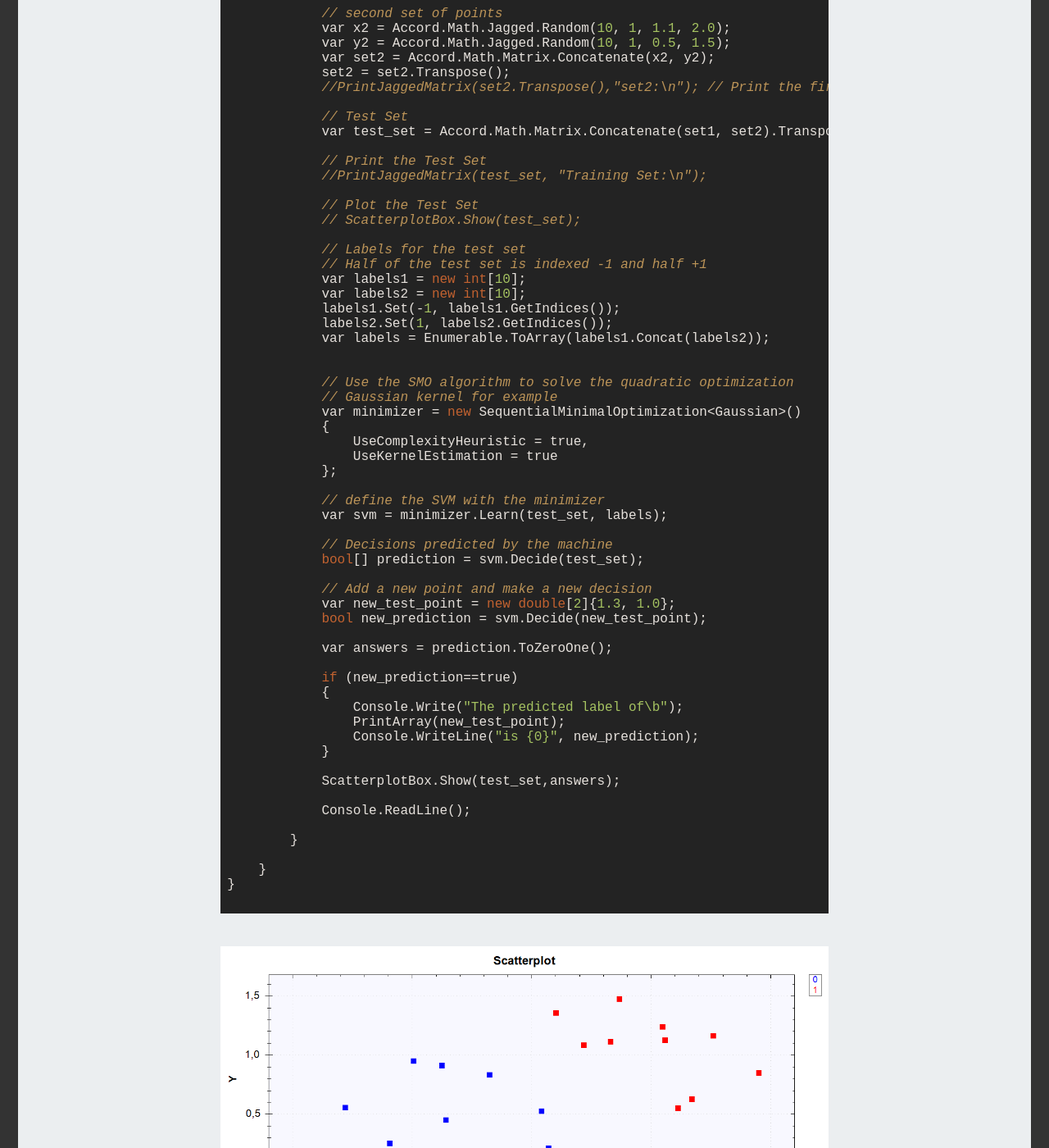
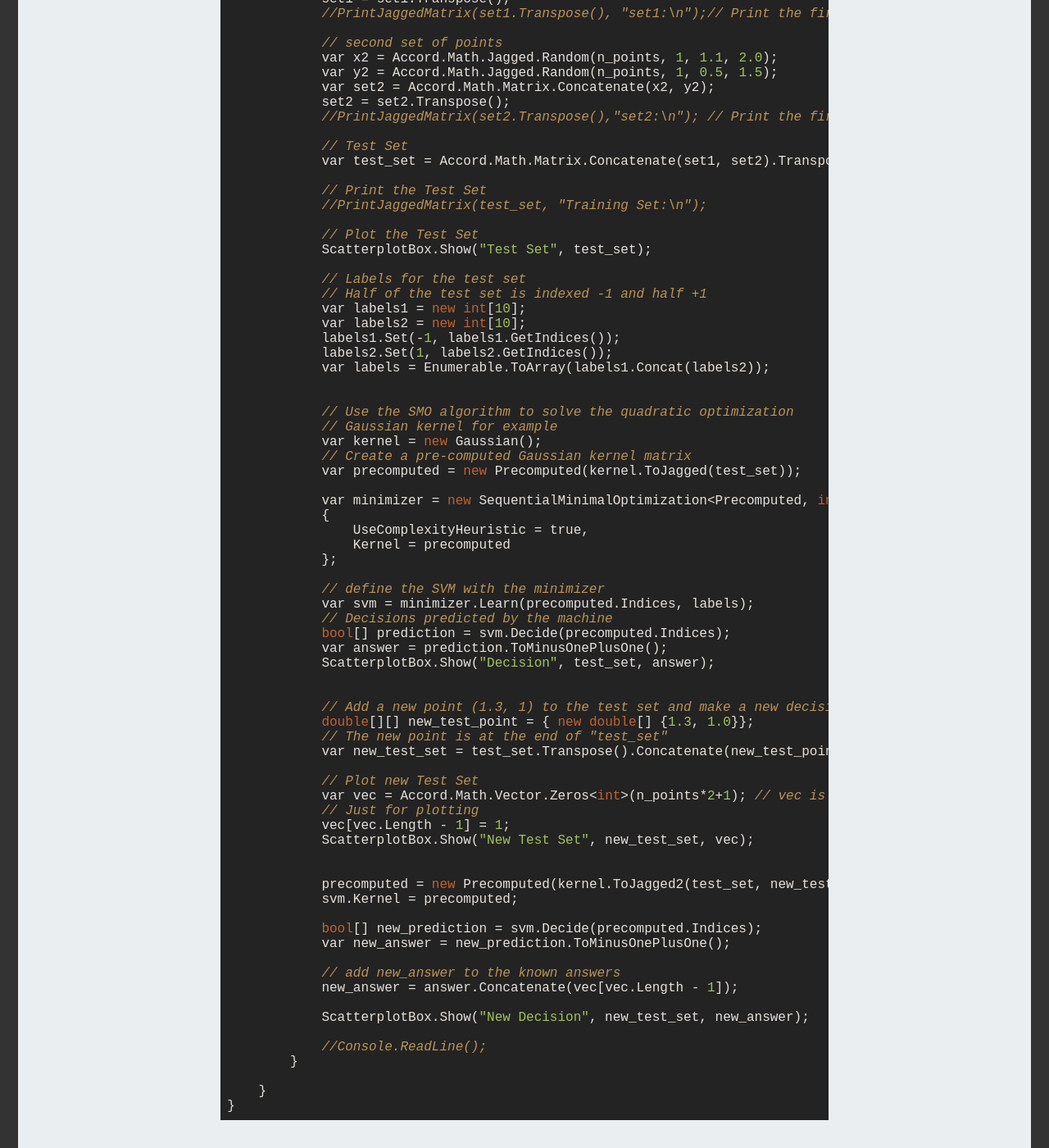
Before and after one commit to FullSimplify/FullSimplify.github.io, a Jekyll site: the page built from _posts/2000-01-03-SVM-a-gentle-introduction-01.md, in a window 1280 px wide and 1400 px high, scrolled down 8044 px. Shown: the whole window at 82% size. Built offline with Jekyll 4.4.1, drawn with Linux system fonts in a browser that asks for light colours; some web fonts are replaced; formulas are drawn with MathJax 3; some of the changed text lies outside the part shown; grey boxes are pictures that could not be loaded.

Commit message:
Update 2000-01-03-SVM-a-gentle-introduction-01.md

````diff
--- a/_posts/2000-01-03-SVM-a-gentle-introduction-01.md
+++ b/_posts/2000-01-03-SVM-a-gentle-introduction-01.md
@@ -188,11 +188,11 @@ namespace ConsoleApplication1
             int i = 0;
             foreach (T[] col in matrix)
             {
-                Console.WriteLine("Row {0}", i);
+                Console.WriteLine("Row {0}", i+1);
                 i += 1;
                 foreach (T row in col)
                 {
-                    Console.WriteLine("{0:N5}", row);
+                    Console.Write("{0:N5}\t", row);
                 }
                 Console.WriteLine("\n");
             }
@@ -214,16 +214,18 @@ namespace ConsoleApplication1
             // To make it easy generate 2 sets far apart.
             // Easy Linear SVM classification Example
 
+            // number of points in the dataset
+            int n_points = 10;
             // first set of points
-            var x1 = Accord.Math.Jagged.Random(10, 1, 0.0, 1.1);
-            var y1 = Accord.Math.Jagged.Random(10, 1, 0.0, 1.0);
+            var x1 = Accord.Math.Jagged.Random(n_points, 1, 0.0, 1.1);
+            var y1 = Accord.Math.Jagged.Random(n_points, 1, 0.0, 1.0);
             var set1 = Accord.Math.Matrix.Concatenate(x1, y1);
             set1 = set1.Transpose();
             //PrintJaggedMatrix(set1.Transpose(), "set1:\n");// Print the first set
 
             // second set of points
-            var x2 = Accord.Math.Jagged.Random(10, 1, 1.1, 2.0);
-            var y2 = Accord.Math.Jagged.Random(10, 1, 0.5, 1.5);
+            var x2 = Accord.Math.Jagged.Random(n_points, 1, 1.1, 2.0);
+            var y2 = Accord.Math.Jagged.Random(n_points, 1, 0.5, 1.5);
             var set2 = Accord.Math.Matrix.Concatenate(x2, y2);
             set2 = set2.Transpose();
             //PrintJaggedMatrix(set2.Transpose(),"set2:\n"); // Print the first set
@@ -235,7 +237,7 @@ namespace ConsoleApplication1
             //PrintJaggedMatrix(test_set, "Training Set:\n");
 
             // Plot the Test Set
-            // ScatterplotBox.Show(test_set);
+            ScatterplotBox.Show("Test Set", test_set);
 
             // Labels for the test set
             // Half of the test set is indexed -1 and half +1
@@ -248,39 +250,51 @@ namespace ConsoleApplication1
 
             // Use the SMO algorithm to solve the quadratic optimization
             // Gaussian kernel for example
-            var minimizer = new SequentialMinimalOptimization<Gaussian>()
+            var kernel = new Gaussian();
+            // Create a pre-computed Gaussian kernel matrix
+            var precomputed = new Precomputed(kernel.ToJagged(test_set));
+
+            var minimizer = new SequentialMinimalOptimization<Precomputed, int>()
             {
                 UseComplexityHeuristic = true,
-                UseKernelEstimation = true
+                Kernel = precomputed
             };
 
             // define the SVM with the minimizer
-            var svm = minimizer.Learn(test_set, labels);
+            var svm = minimizer.Learn(precomputed.Indices, labels);
+            // Decisions predicted by the machine
+            bool[] prediction = svm.Decide(precomputed.Indices);
+            var answer = prediction.ToMinusOnePlusOne();
+            ScatterplotBox.Show("Decision", test_set, answer);
 
-            // Decisions predicted by the machine
-            bool[] prediction = svm.Decide(test_set);
 
-            // Add a new point and make a new decision
-            var new_test_point = new double[2]{1.3, 1.0};
-            bool new_prediction = svm.Decide(new_test_point);
+            // Add a new point (1.3, 1) to the test set and make a new decision
+            double[][] new_test_point = { new double[] {1.3, 1.0}};
+            // The new point is at the end of "test_set"
+            var new_test_set = test_set.Transpose().Concatenate(new_test_point.Transpose()).Transpose();
 
-            var answers = prediction.ToZeroOne();
+            // Plot new Test Set
+            var vec = Accord.Math.Vector.Zeros<int>(n_points*2+1); // vec is only there to color red new_test_point
+            // Just for plotting
+            vec[vec.Length - 1] = 1;
+            ScatterplotBox.Show("New Test Set", new_test_set, vec);
 
-            if (new_prediction==true)
-            {
-                Console.Write("The predicted label of\b");
-                PrintArray(new_test_point);
-                Console.WriteLine("is {0}", new_prediction);
-            }
 
-            ScatterplotBox.Show(test_set,answers);
+            precomputed = new Precomputed(kernel.ToJagged2(test_set, new_test_point));
+            svm.Kernel = precomputed;
 
-            Console.ReadLine();
+            bool[] new_prediction = svm.Decide(precomputed.Indices);
+            var new_answer = new_prediction.ToMinusOnePlusOne();
 
+            // add new_answer to the known answers
+            new_answer = answer.Concatenate(vec[vec.Length - 1]);
+
+            ScatterplotBox.Show("New Decision", new_test_set, new_answer);
+
+            //Console.ReadLine();
         }
 
     }
 }
-
 ```
-![png](/SVM01/scatter1.png?raw=true)
+![png](/SVM01/scatter2.png?raw=true)
````
